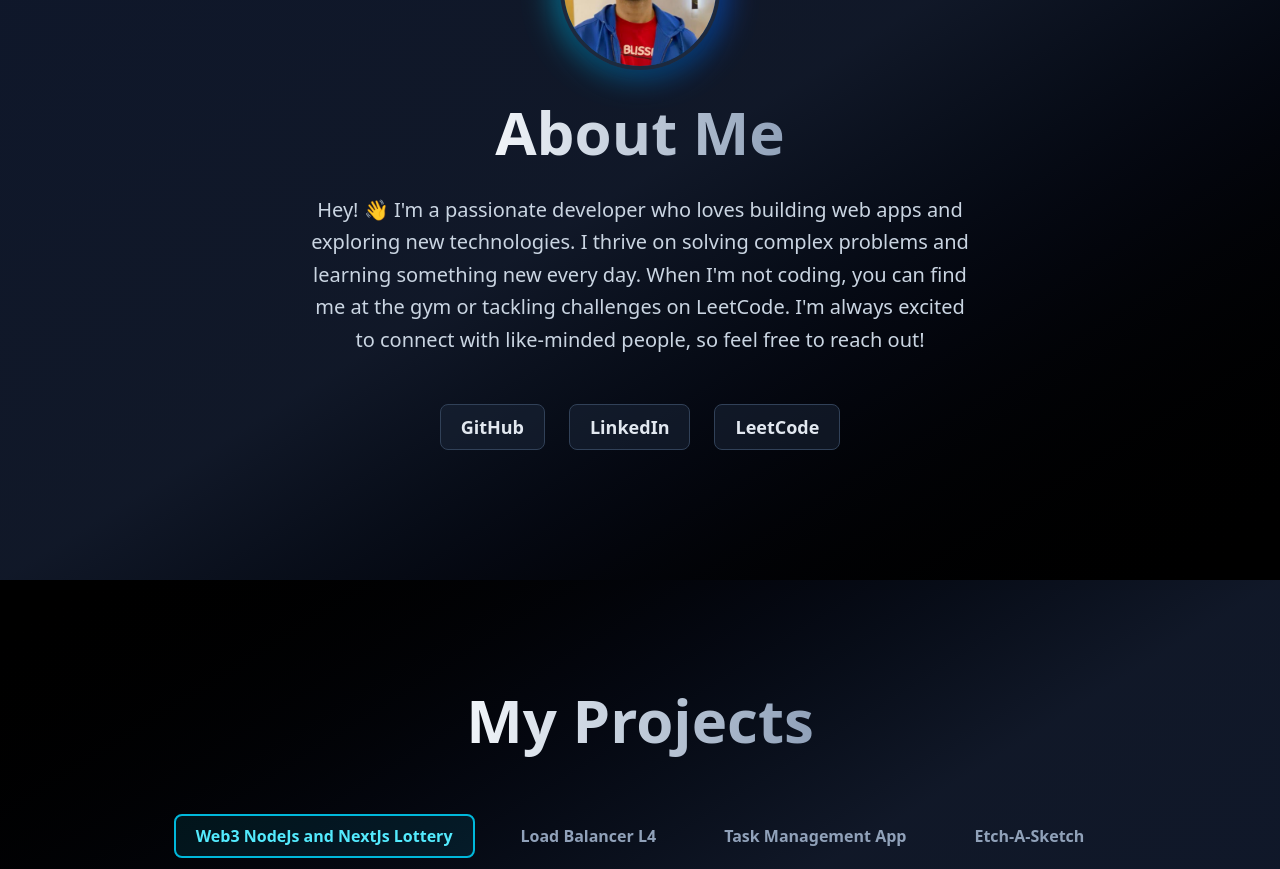
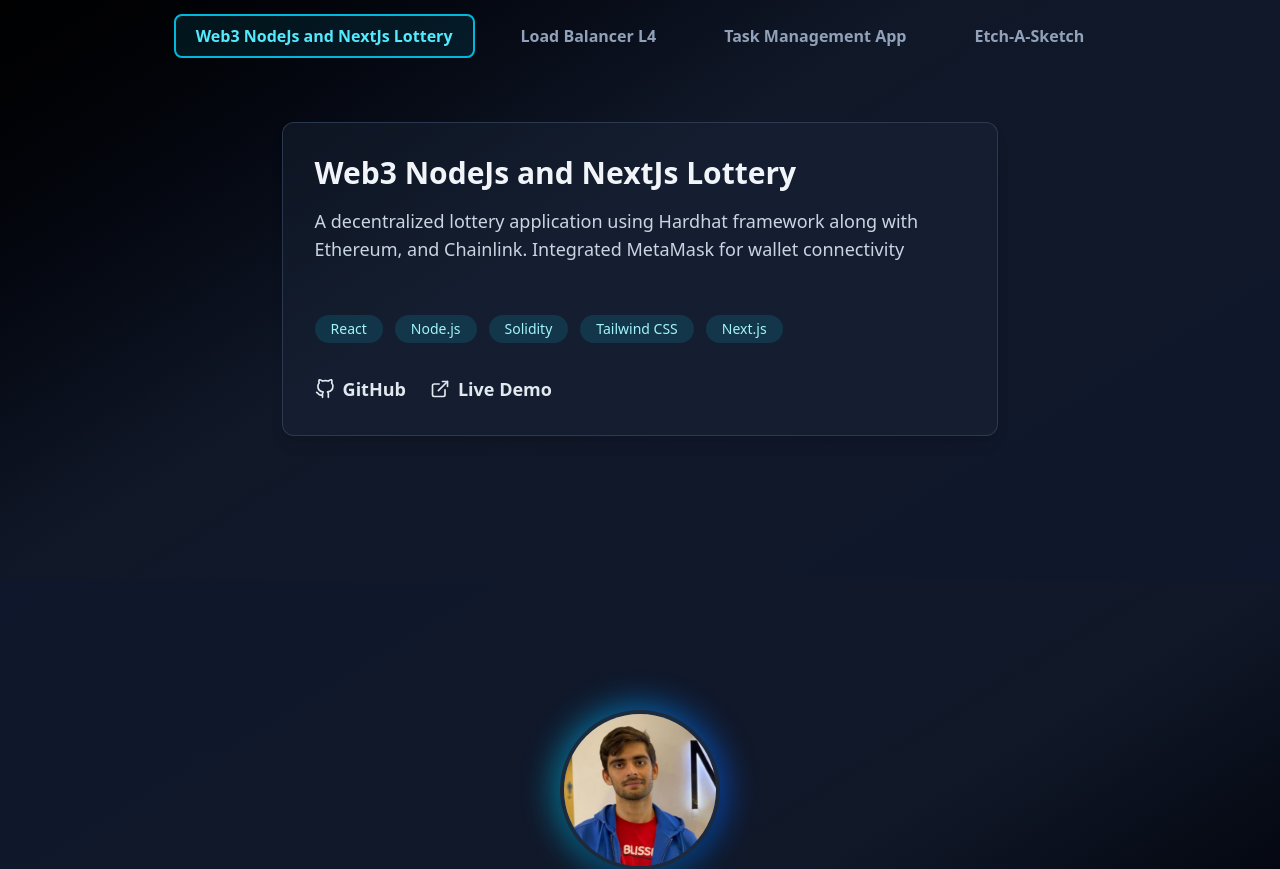
Before and after one commit to vasubhrdwj/PortFolioV-v1, a React (Vite) app: page / in a window 1280 px wide. Shown: the part 1020-1889 px from the top of the page. Built offline with nearby package versions, Linux system fonts and the light colour scheme.

Commit message:
Order and style changes

```diff
--- a/src/App.jsx
+++ b/src/App.jsx
@@ -7,8 +7,8 @@
   return (
     <div className="bg-slate-900">
       <Hero />
+      <Projects />
       <About />
-      <Projects />
     </div>
   )
 }
--- a/src/components/Projects.jsx
+++ b/src/components/Projects.jsx
@@ -63,7 +63,7 @@
             <motion.div
               key={selectedProject.title} // Crucial for AnimatePresence to detect changes
               className="bg-slate-800/40 border border-slate-700/80 rounded-xl shadow-lg
-                         p-8 flex flex-col text-left"
+                         p-8 flex flex-col text-left w-4/5 mx-auto mt-8"
               initial={{ opacity: 0, y: 30 }}
               animate={{ opacity: 1, y: 0 }}
               exit={{ opacity: 0, y: -30 }}
```
